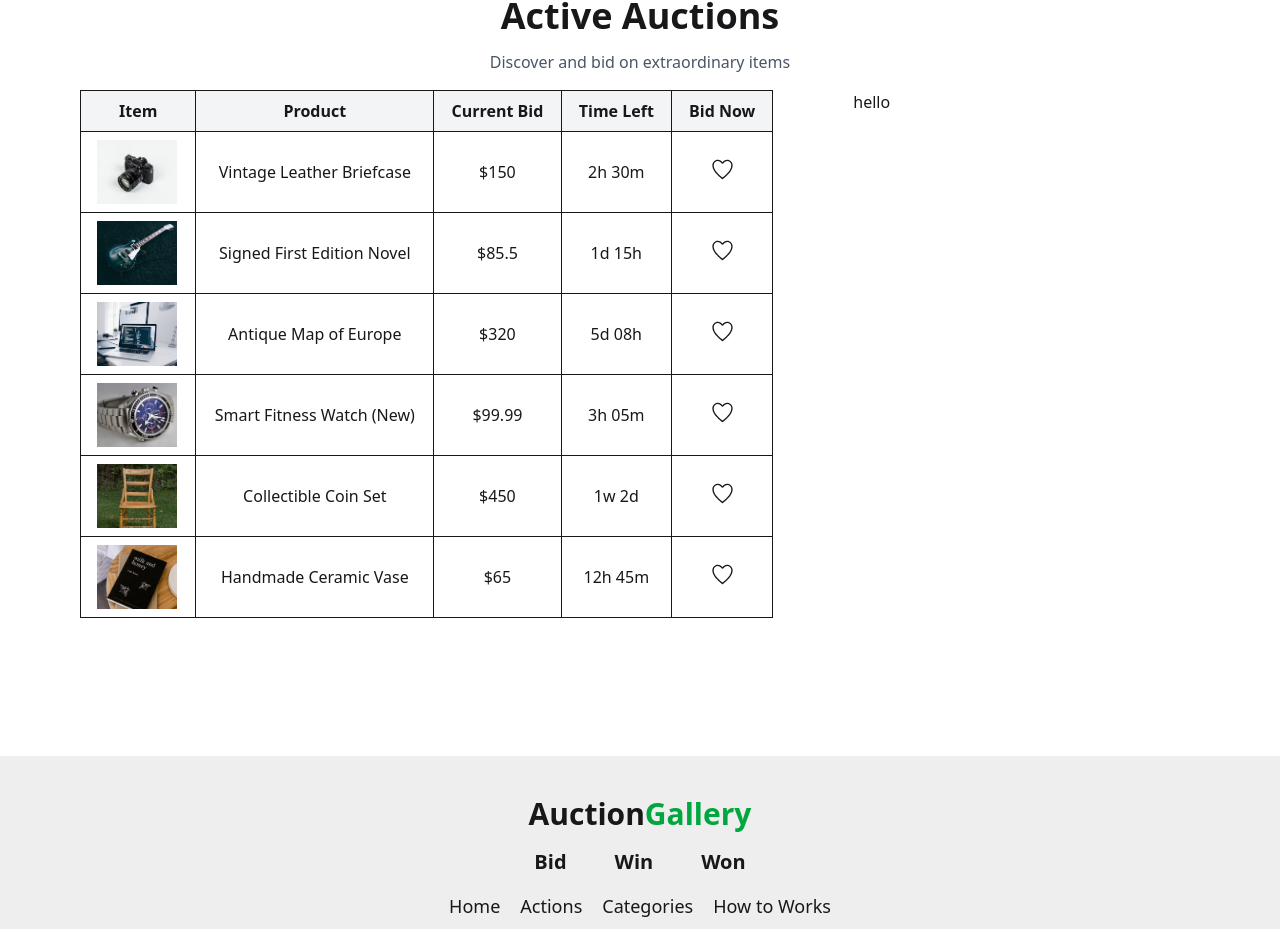
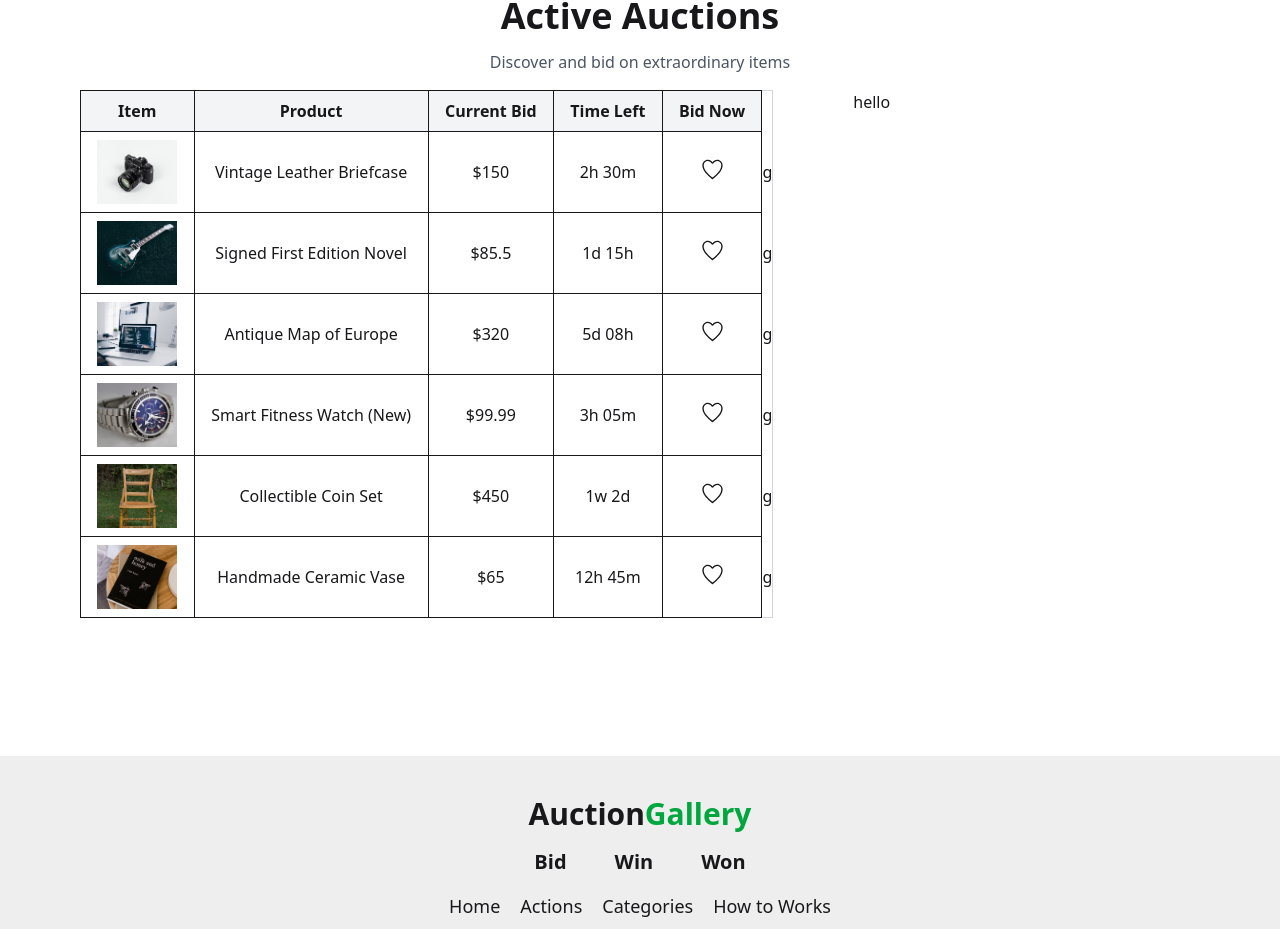
Before and after one commit to Md-Mofakhkharul-Islam-Maruf/Car_Auction, a React (Vite) app: page / in a window 1280 px wide. Shown: the part 908-1837 px from the top of the page. Built offline with nearby package versions, Linux system fonts and the light colour scheme.

Commit message:
haat safai

```diff
--- a/src/components/auctions/Auction.jsx
+++ b/src/components/auctions/Auction.jsx
@@ -45,6 +45,7 @@ const Auction = () => {
                                             <IoIosHeartEmpty size={25} />
                                         </button>
                                     </td>
+                                    <td>g</td>
                                 </tr>
                             ))}
                         </tbody>
```
